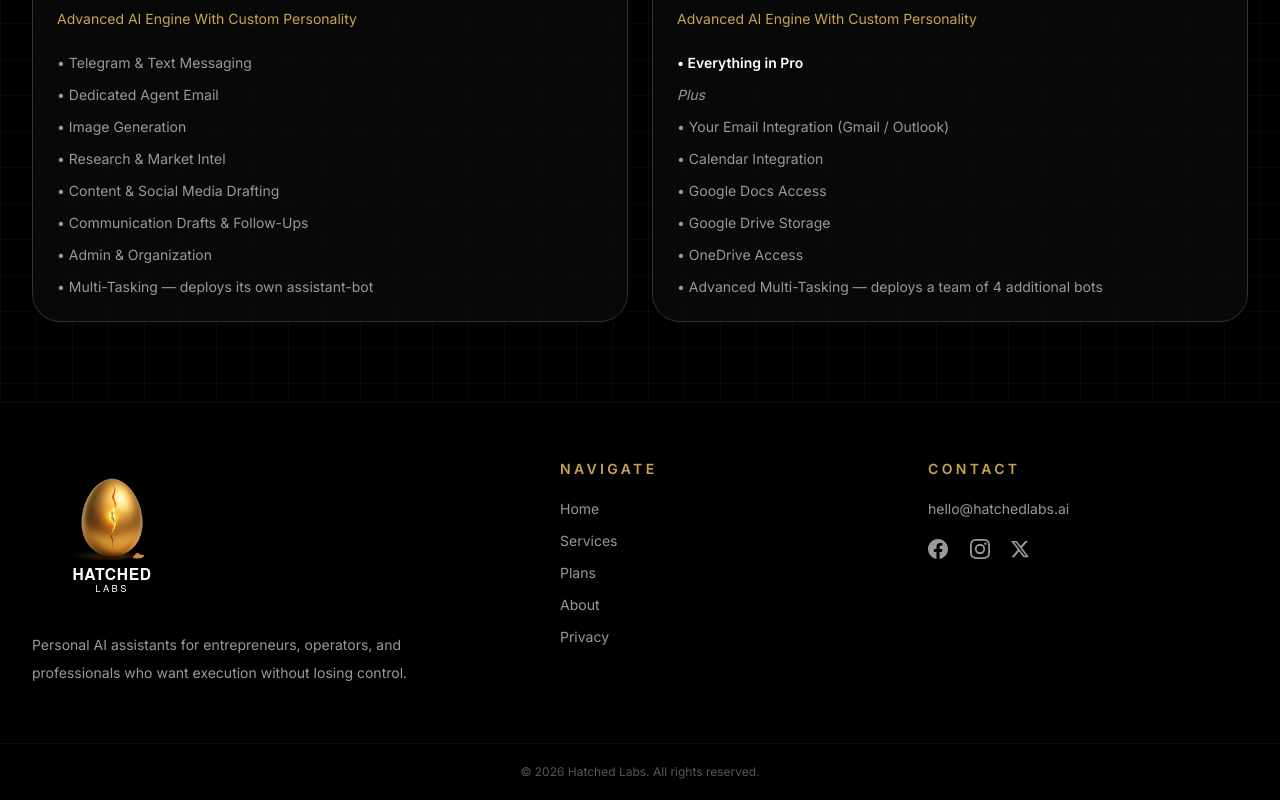
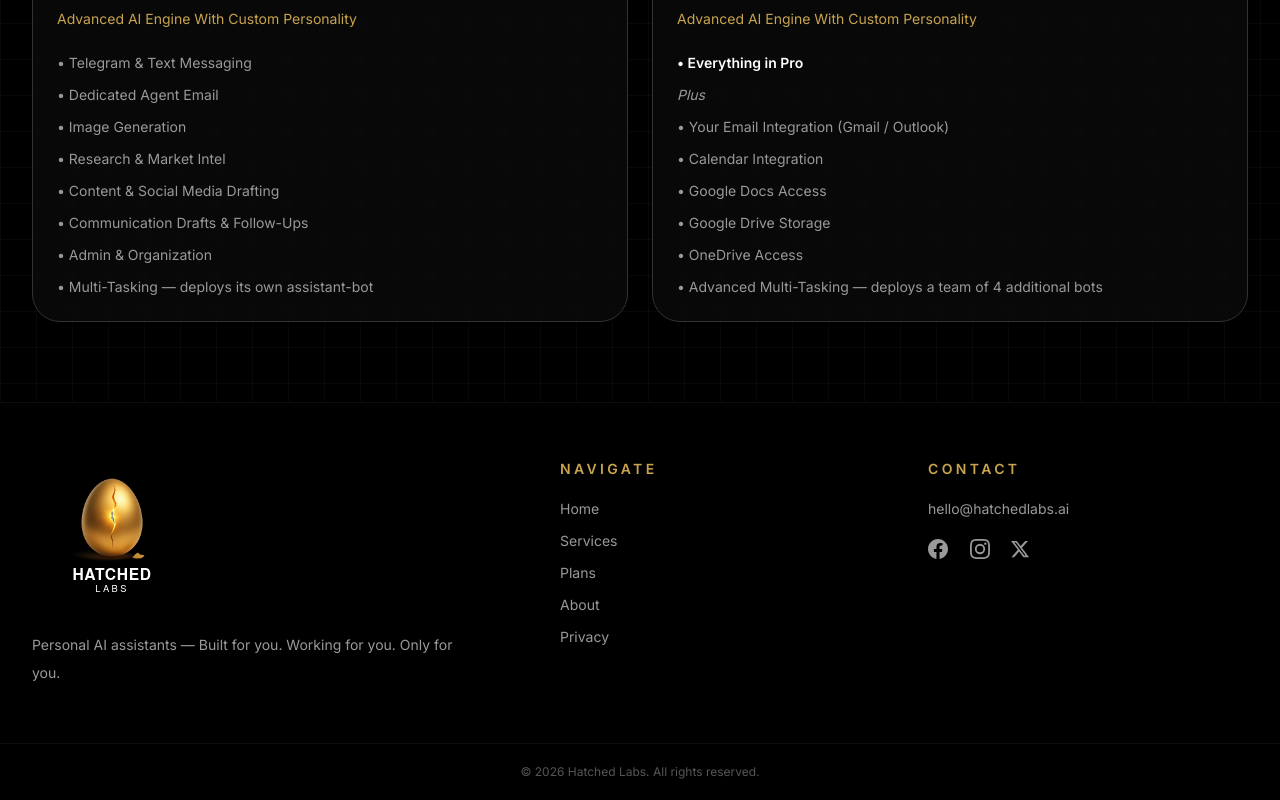
Before and after one commit to MrtyMfly-85/hatchedlabs-web, a Next.js app: page / in a window 1280 px wide. Shown: the part 2461-3261 px from the top of the page. Built offline with nearby package versions, Linux system fonts and the light colour scheme; no server answers.

Commit message:
footer: new tagline

```diff
--- a/src/components/layout/footer.tsx
+++ b/src/components/layout/footer.tsx
@@ -9,7 +9,7 @@ export function Footer() {
         <div className="space-y-4">
           <Image src="/logo.svg" alt="Hatched Labs logo" width={160} height={38} />
           <p className="max-w-md text-sm leading-7 text-ink-300">
-            Personal AI assistants for entrepreneurs, operators, and professionals who want execution without losing control.
+            Personal AI assistants — Built for you. Working for you. Only for you.
           </p>
         </div>
         <div>
```
